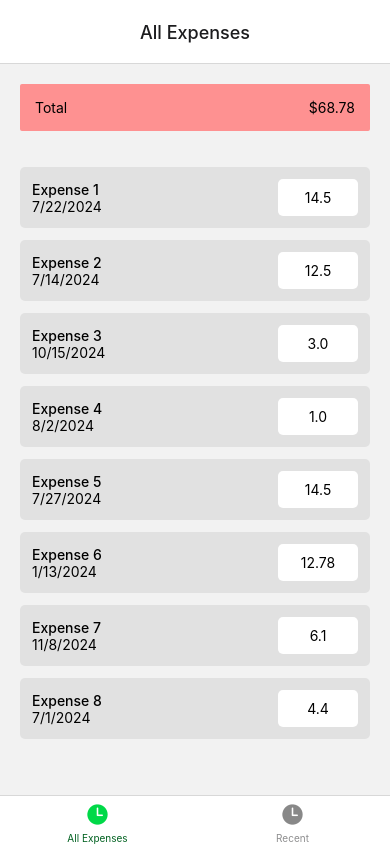
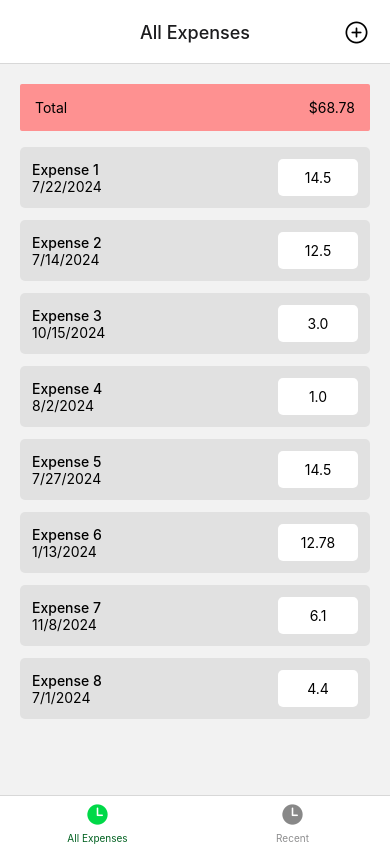
Before and after one commit to agustingarate/rn-expense-tracker, a React Native app: screen /AllExpenses in a window 390 px wide. Built offline with nearby package versions, Linux system fonts and the light colour scheme.

Commit message:
ADD Manage screen

```diff
--- a/App.tsx
+++ b/App.tsx
@@ -1,21 +1,48 @@
+import "react-native-gesture-handler";
+
 import { createBottomTabNavigator } from "@react-navigation/bottom-tabs";
 import { StatusBar } from "expo-status-bar";
-import { StyleSheet, Text, View } from "react-native";
+import { Pressable, StyleSheet, Text, View } from "react-native";
 import RecentExpenses from "./src/screens/recent-expenses";
 import { NavigationContainer } from "@react-navigation/native";
-import { TabsParams } from "./src/screens/screen_types";
+import { StackParams, TabsParams } from "./src/screens/screen_types";
 import AllExpenses from "./src/screens/all-expenses"; //
 import Ionicons from "@expo/vector-icons/Ionicons";
 import ExpensesContext from "./src/store/expenses-context";
+import ManageExpenses from "./src/screens/manage-expenses";
+import {
+  createStackNavigator,
+  StackNavigationProp,
+} from "@react-navigation/stack";
+import { useNavigation } from "@react-navigation/native";
 
 export default function App() {
   const Tab = createBottomTabNavigator<TabsParams>();
+  const Stack = createStackNavigator<StackParams>();
+
+  function HandleTab() {
+    const navigation = useNavigation<StackNavigationProp<StackParams>>();
 
     return (
-    <ExpensesContext>
-      <NavigationContainer>
       <Tab.Navigator
         screenOptions={{
+          tabBarStyle: {
+            position: "static",
+          },
+          headerRight: ({}) => {
+            return (
+              <Pressable
+                onPress={() =>
+                  navigation.navigate("ManageExpenses", { mode: "add" })
+                }
+              >
+                <Ionicons
+                  style={styles.addButton}
+                  name="add-circle-outline"
+                ></Ionicons>
+              </Pressable>
+            );
+          },
           headerTitleAlign: "center",
           tabBarActiveTintColor: "#006120",
           tabBarIcon: ({ focused, color, size }) => {
@@ -37,12 +64,40 @@ export default function App() {
         <Tab.Screen
           name="RecentExpenses"
           component={RecentExpenses}
-            options={{ title: "Recent", headerTitle: "Recent Expenses" }}
+          options={{
+            title: "Recent",
+            headerTitle: "Recent Expenses",
+          }}
         />
       </Tab.Navigator>
+    );
+  }
+
+  return (
+    <ExpensesContext>
+      <NavigationContainer>
+        <Stack.Navigator>
+          <Stack.Screen
+            options={{ headerShown: false }}
+            name="Tab"
+            component={HandleTab}
+          ></Stack.Screen>
+          <Stack.Screen
+            options={{
+              presentation: "modal",
+            }}
+            name="ManageExpenses"
+            component={ManageExpenses}
+          />
+        </Stack.Navigator>
       </NavigationContainer>
     </ExpensesContext>
   );
 }
 
-const styles = StyleSheet.create({});
+const styles = StyleSheet.create({
+  addButton: {
+    fontSize: 27,
+    marginRight: 20,
+  },
+});
--- a/package.json
+++ b/package.json
@@ -11,12 +11,14 @@
   "dependencies": {
     "@react-navigation/bottom-tabs": "^6.6.1",
     "@react-navigation/native-stack": "^6.10.1",
+    "@react-navigation/stack": "^6.4.1",
     "expo": "~51.0.21",
     "expo-status-bar": "~1.12.1",
     "react": "18.2.0",
     "react-native": "0.74.3",
     "react-native-safe-area-context": "4.10.5",
-    "react-native-screens": "3.31.1"
+    "react-native-screens": "3.31.1",
+    "react-native-gesture-handler": "~2.16.1"
   },
   "devDependencies": {
     "@babel/core": "^7.20.0",
--- /dev/null
+++ b/src/components/custom_buttons.tsx
@@ -0,0 +1,49 @@
+import {
+  StyleProp,
+  TextStyle,
+  View,
+  ViewStyle,
+  Text,
+  StyleSheet,
+  Pressable,
+  Platform,
+} from "react-native";
+
+type CustomButtonsProps = {
+  title: string;
+  onPress: () => void;
+  textStyle?: StyleProp<TextStyle>;
+  buttonStyle?: StyleProp<ViewStyle>;
+  androidRippleColor?: string;
+};
+
+function CustomButton(props: CustomButtonsProps) {
+  return (
+    <Pressable
+      style={({ pressed }) => pressed && [styles.pressedIOS]}
+      onPress={props.onPress}
+    >
+      <View style={styles.defaultButtonStyle}>
+        <Text style={styles.defaultTextStyle}>{props.title}</Text>
+      </View>
+    </Pressable>
+  );
+}
+
+const styles = StyleSheet.create({
+  defaultTextStyle: {
+    color: "#110046",
+    paddingVertical: 10,
+    paddingHorizontal: 15,
+  },
+  defaultButtonStyle: {
+    backgroundColor: "#dbb9ff",
+
+    borderRadius: 2,
+  },
+  pressedIOS: {
+    opacity: 0.7,
+  },
+});
+
+export default CustomButton;
--- a/src/components/expenses_list.tsx
+++ b/src/components/expenses_list.tsx
@@ -1,15 +1,9 @@
-import {
-  FlatList,
-  View,
-  Text,
-  StyleSheet,
-  Pressable,
-  Modal,
-} from "react-native";
+import { FlatList, View, Text, StyleSheet, Pressable } from "react-native";
 import ExpenseTile from "./expenses_tile";
 import Expense from "../models/expense";
-import { useState } from "react";
-import ManageExpenses from "../screens/manage-expenses";
+import { useNavigation } from "@react-navigation/native";
+import { StackParams } from "../screens/screen_types";
+import { StackNavigationProp } from "@react-navigation/stack";
 
 type ExpensesListProps = {
   expenses: Expense[];
@@ -17,14 +11,18 @@ type ExpensesListProps = {
 };
 
 function ExpensesList({ expenses, totalContainerTitle }: ExpensesListProps) {
-  const [showModal, setShowModal] = useState(false);
+  // const [showModal, setShowModal] = useState(false);
+  const navigation = useNavigation<StackNavigationProp<StackParams>>();
   let total = 0;
   expenses.forEach((expense) => {
     total = total + Number.parseFloat(expense.expense);
   });
 
-  function onPressTile() {
-    setShowModal(true);
+  function onPressTile(id: string) {
+    navigation.navigate("ManageExpenses", {
+      mode: "add",
+      id: id,
+    });
   }
 
   function onPressClose() {}
@@ -32,43 +30,37 @@ function ExpensesList({ expenses, totalContainerTitle }: ExpensesListProps) {
   function onPressAdd() {}
 
   return (
-    <View>
-      <Modal
-        animationType="slide"
-        presentationStyle="formSheet"
-        visible={showModal}
-        style={{
-          height: 10,
-        }}
-      >
-        <ManageExpenses />
-      </Modal>
+    <View style={styles.outer}>
       <View style={styles.totalContainer}>
         <Text>{totalContainerTitle}</Text>
         <Text>{`$${total}`}</Text>
       </View>
+      <View>
         <FlatList
           data={expenses}
           renderItem={(value) => (
-          <Pressable onPress={onPressTile}>
+            <Pressable onPress={() => onPressTile(value.item.id)}>
               <ExpenseTile expenseItem={value.item} />
             </Pressable>
           )}
           keyExtractor={(item) => item.id}
         />
       </View>
+    </View>
   );
 }
 const styles = StyleSheet.create({
+  outer: {
+    height: "94%",
+  },
   totalContainer: {
     flexDirection: "row",
     justifyContent: "space-between",
     padding: 15,
     backgroundColor: "#fe9191",
     borderRadius: 2,
-    marginBottom: 30,
+    marginBottom: 10,
   },
-  outerContainer: {},
 });
 
 export default ExpensesList;
--- a/src/screens/manage-expenses.tsx
+++ b/src/screens/manage-expenses.tsx
@@ -1,11 +1,76 @@
-import { View, Text } from "react-native";
+import { View, Text, Button, StyleSheet, Pressable } from "react-native";
+import { ManageExpensesProps, StackParams } from "./screen_types";
+import Ionicons from "@expo/vector-icons/Ionicons";
+import CustomButton from "../components/custom_buttons";
+import { useContext } from "react";
+import { ExpensesContext } from "../store/expenses-context";
 
-function ManageExpenses() {
+function ManageExpenses(props: ManageExpensesProps) {
+  const params = props.route.params;
+  const expensesContext = useContext(ExpensesContext);
+
+  function cancel() {
+    props.navigation.goBack();
+  }
+
+  function update() {
+    switch (params.mode) {
+      case "edit":
+      case "add":
+    }
+  }
+
+  function remove() {
+    if (params.id != null) {
+      expensesContext.removeExpense(params.id);
+      props.navigation.goBack();
+    }
+  }
   return (
-    <View>
-      <Text>Modal</Text>
+    <View style={styles.outerContainer}>
+      <View style={styles.buttons}>
+        <View style={styles.button}>
+          <CustomButton title="Cancel" onPress={cancel}></CustomButton>
+        </View>
+        <View style={styles.button}>
+          <CustomButton title="Update" onPress={update}></CustomButton>
+        </View>
+      </View>
+
+      <View style={styles.line}></View>
+
+      {params.mode == "edit" && (
+        <Pressable onPress={remove}>
+          <Ionicons name="trash-outline" style={styles.icon} />
+        </Pressable>
+      )}
     </View>
   );
 }
 
+const styles = StyleSheet.create({
+  outerContainer: {
+    flex: 1,
+    alignItems: "center",
+    padding: 20,
+  },
+
+  buttons: {
+    flexDirection: "row",
+    justifyContent: "center",
+  },
+  button: {
+    marginHorizontal: 5,
+  },
+  icon: {
+    fontSize: 35,
+  },
+  line: {
+    width: "100%",
+    color: "#717171",
+    marginVertical: 23,
+    borderBottomWidth: StyleSheet.hairlineWidth,
+  },
+});
+
 export default ManageExpenses;
```
Also changed, not shown: src/screens/screen_types.ts (+15 -0 lines), 1 other file (tests, documents, lock files or other folders). Lines whose indentation alone changed are shown as unchanged.
